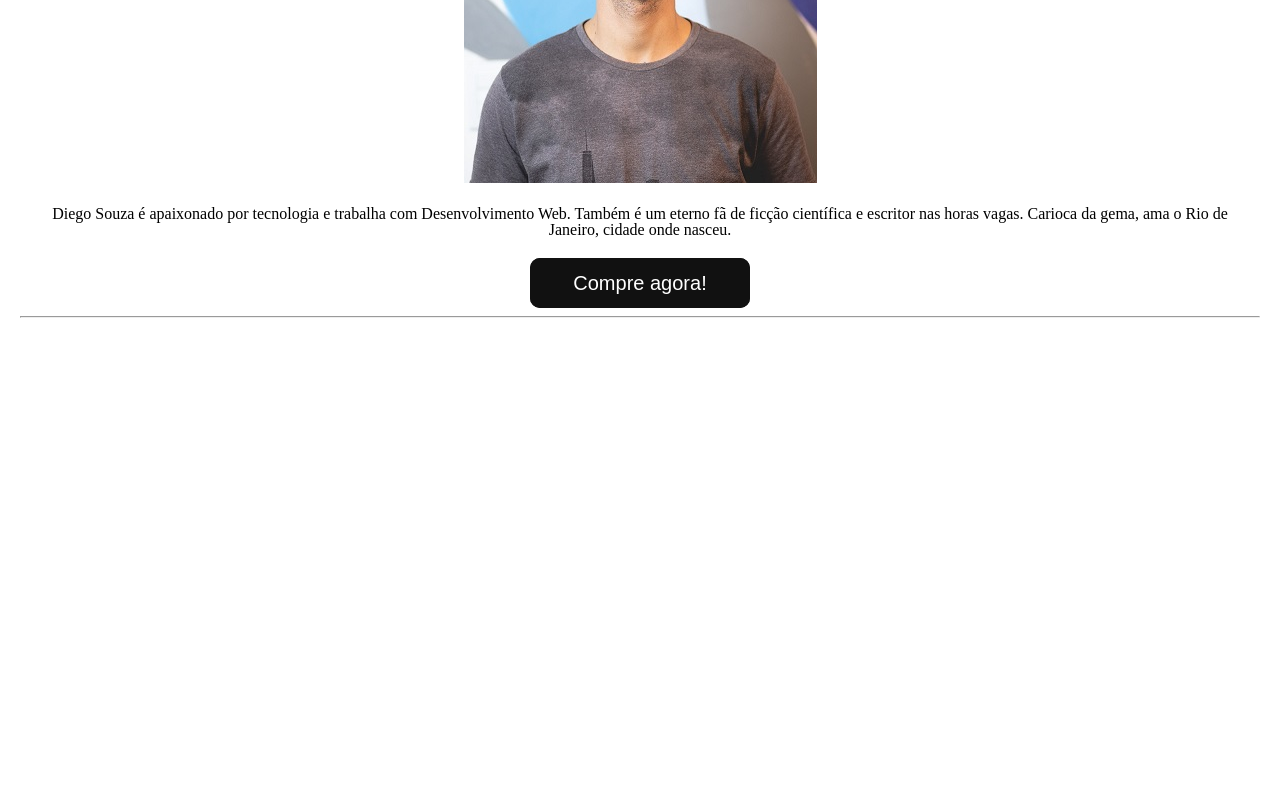
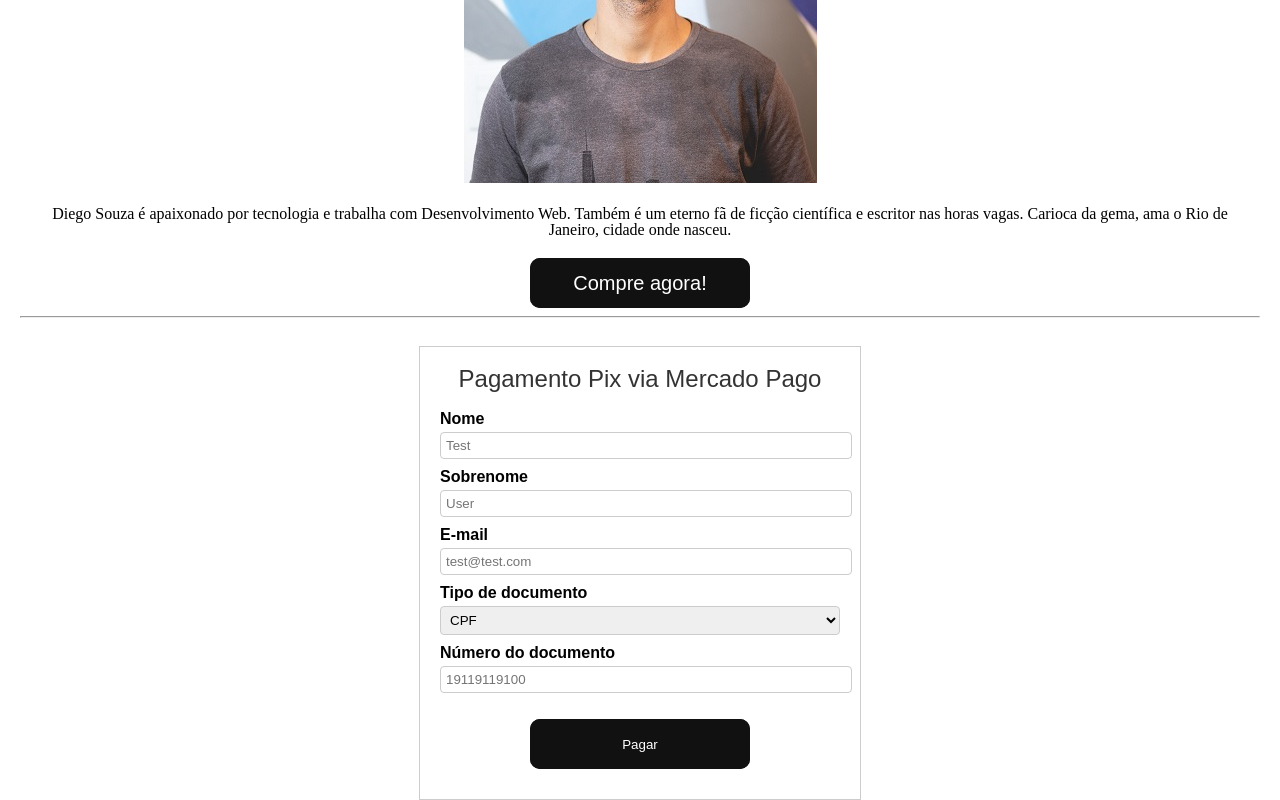
Before and after one commit to lucca-schramm/Angular-LandingEbook, an Angular app: page / in a window 1280 px wide. Shown: the part 1329-2129 px from the top of the page. Before the commit the page ends 1675 px from the top, so only its background shows below. Built offline with nearby package versions, Linux system fonts and the light colour scheme.

Commit message:
Viabilizando o uso do componente de pagamento via Pix

```diff
--- a/src/app/app.component.html
+++ b/src/app/app.component.html
@@ -22,4 +22,6 @@
   imagem="assets\images\autor.jpg"
   linkVenda="https://amzn.to/3bXy1g9"
   ></app-autor>
+
+  <app-pagamento-pix></app-pagamento-pix>
 <router-outlet></router-outlet>
```
